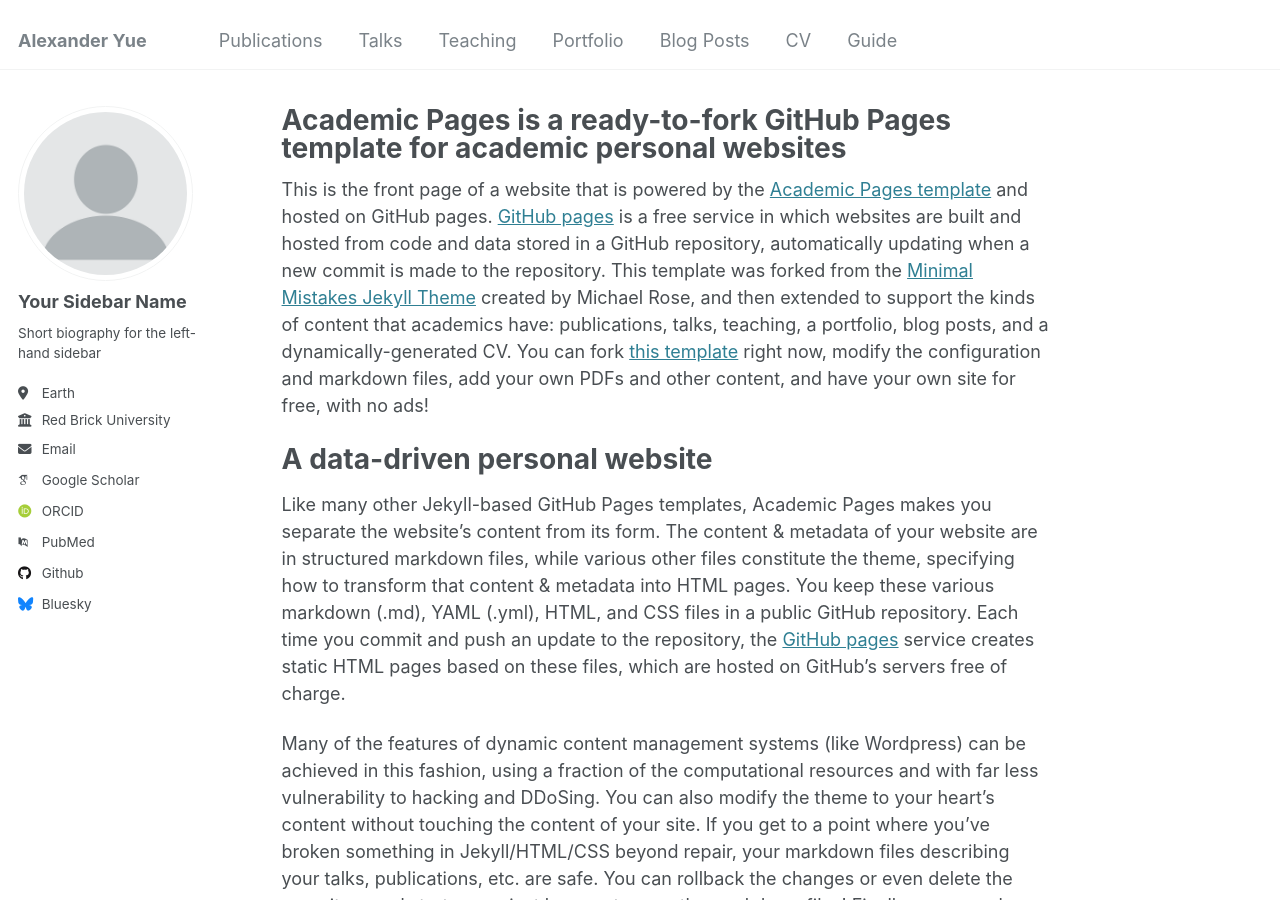
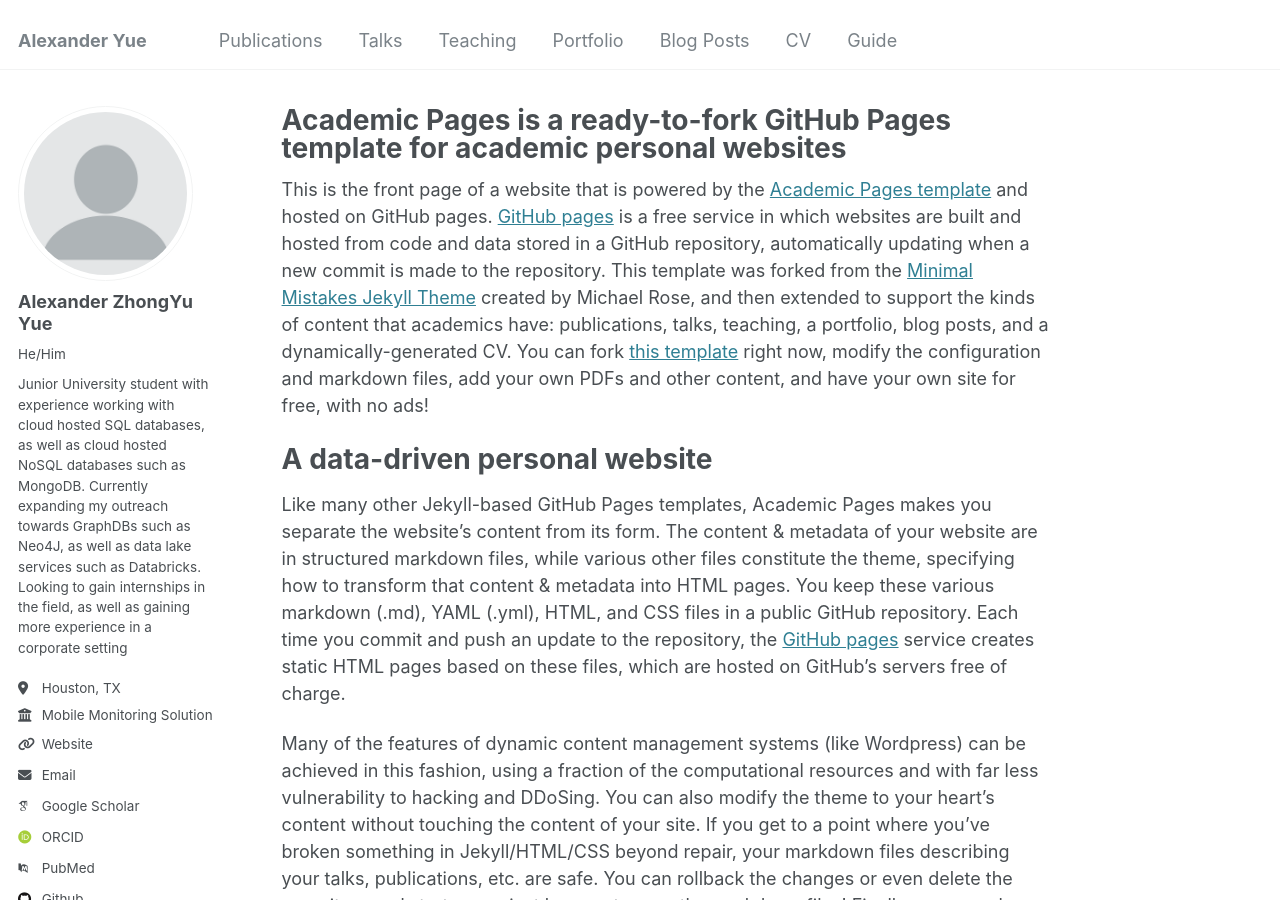
Before and after one commit to AlexanderYue/AlexanderYue.github.io, a Jekyll site: the page built from _pages/about.md, in a window 1280 px wide and 900 px high. Built offline with Jekyll 4.4.1, drawn with Linux system fonts in a browser that asks for light colours; some web fonts are replaced.

Commit message:
updated sidebar

```diff
--- a/_config.yml
+++ b/_config.yml
@@ -22,13 +22,13 @@
 author:
   # Biographic information
   avatar           : "profile.png"
-  name             : "Your Sidebar Name"
-  pronouns         : # example: "she/her"
-  bio              : "Short biography for the left-hand sidebar"
-  location         : "Earth"
-  employer         : "Red Brick University"
-  uri              : # URL
-  email            : "none@example.org"
+  name             : "Alexander ZhongYu Yue"
+  pronouns         : "He/Him"
+  bio              : "Junior University student with experience working with cloud hosted SQL databases, as well as cloud hosted NoSQL databases such as MongoDB. Currently expanding my outreach towards GraphDBs such as Neo4J, as well as data lake services such as Databricks. Looking to gain internships in the field, as well as gaining more experience in a corporate setting"
+  location         : "Houston, TX"
+  employer         : "Mobile Monitoring Solutions"
+  uri              : "https://www.linkedin.com/in/alexzyue/"
+  email            : "alexanderzyue@gmai.com"
 
   # Academic websites
   arxiv            : # URL - Update with the correct link to your profile
```
